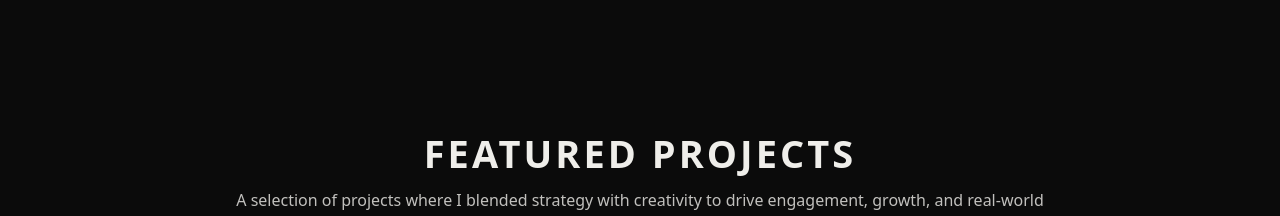
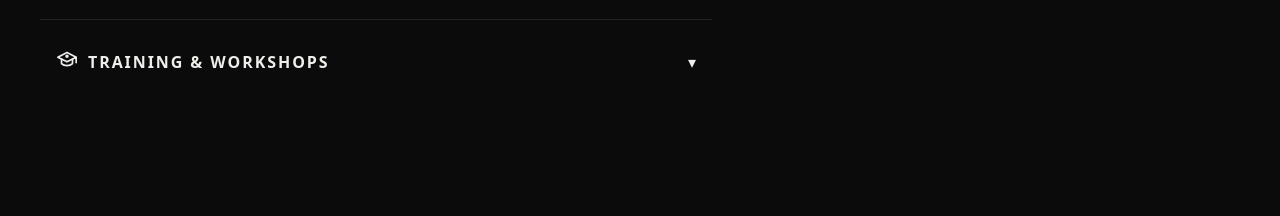
Before and after one commit to m2kky/lastone, a React (Vite) app: page / in a window 1280 px wide. Shown: the part 2160-2376 px from the top of the page. Built offline with nearby package versions, Linux system fonts and the light colour scheme.

Commit message:
Add Training & Workshops service to Services section with icon and image

```diff
--- a/src/components/ServicesSection.jsx
+++ b/src/components/ServicesSection.jsx
@@ -55,6 +55,16 @@ const services = [
       'Acting as the operational bridge across teams and departments.',
     ],
   },
+  {
+    id: 'training-workshops',
+    title: 'Training & Workshops',
+    points: [
+      'Conducting hands-on workshops on marketing automation and AI integration.',
+      'Teaching practical frameworks for scaling performance and growth.',
+      'Delivering corporate training sessions for teams and departments.',
+      'Creating actionable strategies from complex concepts and theories.',
+    ],
+  },
 ]
 
 function Icon({ type }) {
@@ -95,6 +105,14 @@ function Icon({ type }) {
           <circle cx="5" cy="19" r="1"/>
           <circle cx="12" cy="19" r="1"/>
           <circle cx="19" cy="19" r="1"/>
+        </svg>
+      )
+    case 'training-workshops':
+      return (
+        <svg {...common}>
+          <path d="M22 10v6M2 10l10-5 10 5-10 5z"/>
+          <path d="M6 12v5c3 3 9 3 12 0v-5"/>
+          <circle cx="12" cy="9" r="1"/>
         </svg>
       )
     default:
```
Also changed, not shown: public/images/services/training-workshops.jpg (added).
